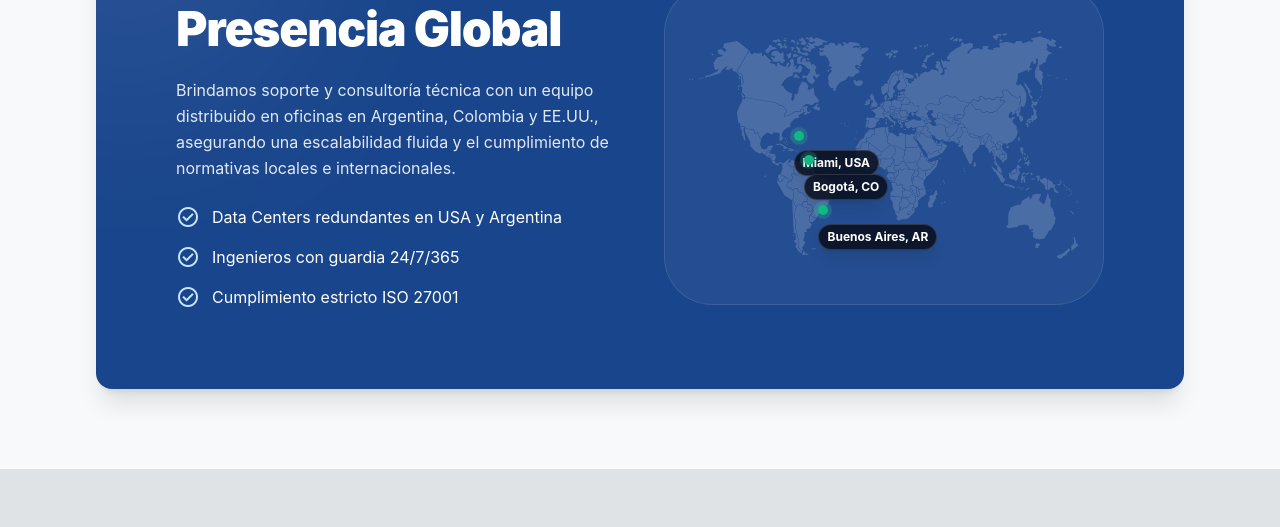
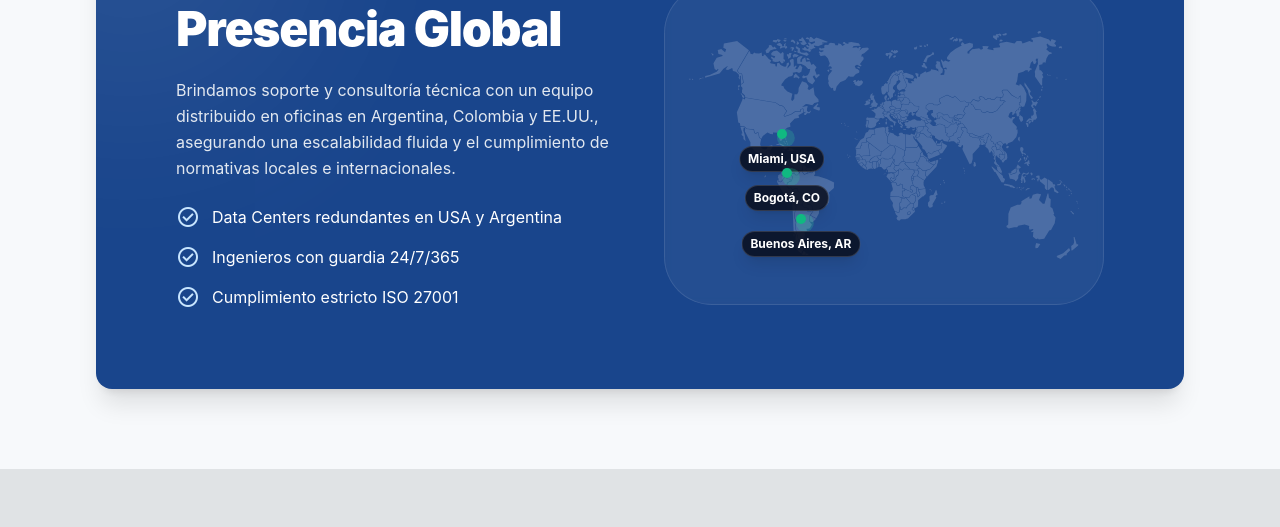
Before and after one commit to rontubot/hynet, a website: page nosotros.html in a window 1280 px wide. Shown: the part 3121-3648 px from the top of the page. Drawn offline with nearby package versions, Linux system fonts and the light colour scheme; a web font is replaced by a local one.

```diff
--- a/nosotros.html
+++ b/nosotros.html
@@ -311,19 +311,25 @@
               <div class="absolute inset-0 bg-no-repeat bg-center bg-contain opacity-[0.18]" style="background-image: url('assets/images/world_map.svg');"></div>
 
               <!-- Miami, USA -->
-              <div class="absolute w-2.5 h-2.5 bg-emerald-400 rounded-full animate-ping left-[26.8%] top-[44%] z-30"></div>
-              <div class="absolute w-2.5 h-2.5 bg-emerald-500 rounded-full left-[26.8%] top-[44%] z-30"></div>
-              <span class="absolute text-xs font-bold left-[26.8%] top-[52%] whitespace-nowrap px-2 py-1 rounded shadow-lg z-30" style="background-color: rgba(10, 15, 30, 0.85); color: #ffffff; border: 1px solid rgba(255, 255, 255, 0.15);">Miami, USA</span>
+              <div class="absolute left-[23.8%] top-[45.5%] z-30" style="transform: translate(-50%, -50%);">
+                <div class="absolute w-2.5 h-2.5 bg-emerald-400 rounded-full animate-ping -translate-x-1/2 -translate-y-1/2"></div>
+                <div class="absolute w-2.5 h-2.5 bg-emerald-500 rounded-full -translate-x-1/2 -translate-y-1/2"></div>
+                <span class="absolute text-xs font-bold whitespace-nowrap px-2 py-1 rounded shadow-lg mt-3" style="background-color: rgba(10, 15, 30, 0.85); color: #ffffff; border: 1px solid rgba(255, 255, 255, 0.15); transform: translateX(-50%); left: 50%;">Miami, USA</span>
+              </div>
 
               <!-- Bogotá, CO -->
-              <div class="absolute w-2.5 h-2.5 bg-emerald-400 rounded-full animate-ping left-[29.5%] top-[54.5%] z-30"></div>
-              <div class="absolute w-2.5 h-2.5 bg-emerald-500 rounded-full left-[29.5%] top-[54.5%] z-30"></div>
-              <span class="absolute text-xs font-bold left-[29.5%] top-[62.5%] whitespace-nowrap px-2 py-1 rounded shadow-lg z-30" style="background-color: rgba(10, 15, 30, 0.85); color: #ffffff; border: 1px solid rgba(255, 255, 255, 0.15);">Bogotá, CO</span>
+              <div class="absolute left-[25.1%] top-[62.4%] z-30" style="transform: translate(-50%, -50%);">
+                <div class="absolute w-2.5 h-2.5 bg-emerald-400 rounded-full animate-ping -translate-x-1/2 -translate-y-1/2"></div>
+                <div class="absolute w-2.5 h-2.5 bg-emerald-500 rounded-full -translate-x-1/2 -translate-y-1/2"></div>
+                <span class="absolute text-xs font-bold whitespace-nowrap px-2 py-1 rounded shadow-lg mt-3" style="background-color: rgba(10, 15, 30, 0.85); color: #ffffff; border: 1px solid rgba(255, 255, 255, 0.15); transform: translateX(-50%); left: 50%;">Bogotá, CO</span>
+              </div>
 
               <!-- Buenos Aires, AR -->
-              <div class="absolute w-2.5 h-2.5 bg-emerald-400 rounded-full animate-ping left-[33.2%] top-[76.5%] z-30"></div>
-              <div class="absolute w-2.5 h-2.5 bg-emerald-500 rounded-full left-[33.2%] top-[76.5%] z-30"></div>
-              <span class="absolute text-xs font-bold left-[33.2%] top-[84.5%] whitespace-nowrap px-2 py-1 rounded shadow-lg z-30" style="background-color: rgba(10, 15, 30, 0.85); color: #ffffff; border: 1px solid rgba(255, 255, 255, 0.15);">Buenos Aires, AR</span>
+              <div class="absolute left-[28.7%] top-[82.5%] z-30" style="transform: translate(-50%, -50%);">
+                <div class="absolute w-2.5 h-2.5 bg-emerald-400 rounded-full animate-ping -translate-x-1/2 -translate-y-1/2"></div>
+                <div class="absolute w-2.5 h-2.5 bg-emerald-500 rounded-full -translate-x-1/2 -translate-y-1/2"></div>
+                <span class="absolute text-xs font-bold whitespace-nowrap px-2 py-1 rounded shadow-lg mt-3" style="background-color: rgba(10, 15, 30, 0.85); color: #ffffff; border: 1px solid rgba(255, 255, 255, 0.15); transform: translateX(-50%); left: 50%;">Buenos Aires, AR</span>
+              </div>
 
             </div>
           </div>
@@ -395,5 +401,6 @@
     </div>
   </footer>
 
+  <!-- Coordinate Helper Script (Allows dragging dots in browser to find coordinates easily) -->
 </body>
 </html>
```
